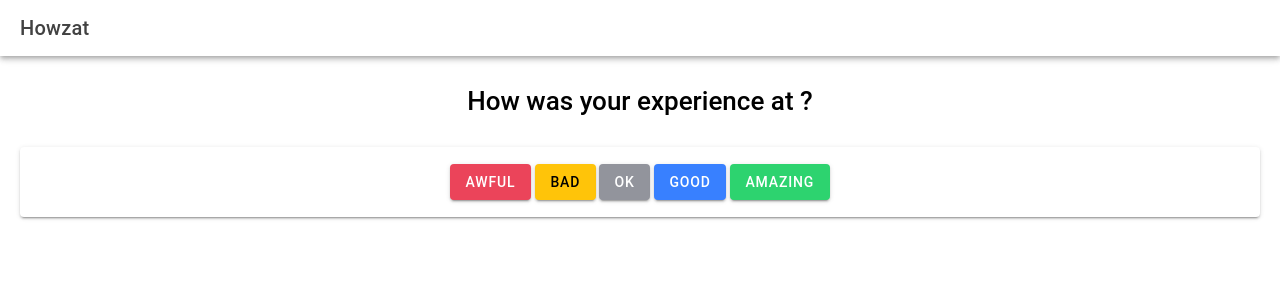
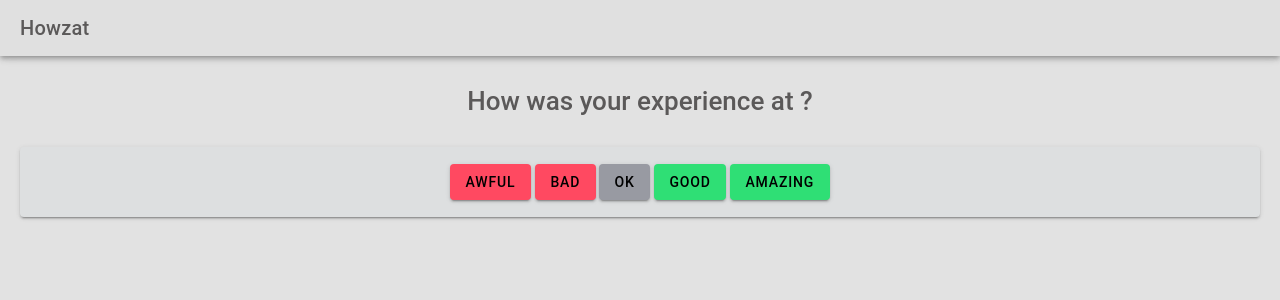
Before and after one commit to thekitbag/harkwise-client, a React (Vite) app in the folder app/: page / in a window 1280 px wide. Shown: the top 300 px of the page. Built offline with nearby package versions, Linux system fonts and the light colour scheme.

Commit message:
Fixed bug where comment only got sent if you hit submit after exiting the input field

```diff
--- a/app/src/components/FeedbackBox.tsx
+++ b/app/src/components/FeedbackBox.tsx
@@ -9,11 +9,12 @@ const FeedbackBox: React.FC<FeedbackBoxProps> = ({setComment}) => {
     const [feedback, setFeedback] = useState('');
 
   return (
+
         <IonItem>
-    <IonLabel position="floating">Enter your comment about the place (up to 160 characters)</IonLabel>
+        <IonLabel position="floating">Enter comment (160 characters Max)</IonLabel>
         <IonTextarea
             value={feedback}
-        onIonChange={(e: any) => {
+            onIonInput={(e: any) => {
                 const newValue = e.detail.value;
                 setFeedback(newValue);
                 setComment(newValue);
--- a/app/src/components/Rating.tsx
+++ b/app/src/components/Rating.tsx
@@ -11,9 +11,9 @@ const Rating: React.FC<RatingProps> = ({setRated}) => {
     <IonCard>
         <IonCardContent>
             <IonButton color="danger" onClick = { ()=> setRated({rated: true, rating: 1}) }>Awful</IonButton>
-            <IonButton color="warning" onClick = { ()=> setRated({rated: true, rating: 2}) }>Bad</IonButton>
+            <IonButton color="danger" onClick = { ()=> setRated({rated: true, rating: 2}) }>Bad</IonButton>
             <IonButton color="medium" onClick = { ()=> setRated({rated: true, rating: 3}) }>OK</IonButton>
-            <IonButton color="primary" onClick = { ()=> setRated({rated: true, rating: 4}) }>Good</IonButton>
+            <IonButton color="success" onClick = { ()=> setRated({rated: true, rating: 4}) }>Good</IonButton>
             <IonButton color="success" onClick = { ()=> setRated({rated: true, rating: 5}) }>Amazing</IonButton>
         </IonCardContent>
     </IonCard>
--- a/app/src/pages/Home.css
+++ b/app/src/pages/Home.css
@@ -5,3 +5,7 @@ ion-row {
 ion-header {
     font-size: 28px;
 }
+
+ion-textarea {
+    background-color: inherit;
+}
--- a/app/src/theme/variables.css
+++ b/app/src/theme/variables.css
@@ -1,108 +1,24 @@
-/* Ionic Variables and Theming. For more info, please see:
-http://ionicframework.com/docs/theming/ */
+:root {
+  --ion-color-primary: #8883ec;
+  --ion-color-primary-rgb: 154,149,255;
+  --ion-color-primary-contrast: #000000;
+  --ion-color-primary-contrast-rgb: 0,0,0;
+  --ion-color-primary-shade: #8883e0;
+  --ion-color-primary-tint: #a4a0ff;
 
-/** Ionic CSS Variables **/
-:root {
-  /** primary **/
-  --ion-color-primary: #3880ff;
-  --ion-color-primary-rgb: 56, 128, 255;
-  --ion-color-primary-contrast: #ffffff;
-  --ion-color-primary-contrast-rgb: 255, 255, 255;
-  --ion-color-primary-shade: #3171e0;
-  --ion-color-primary-tint: #4c8dff;
+  --ion-color-secondary: #ff7c9f;
+  --ion-color-secondary-rgb: 255,124,159;
+  --ion-color-secondary-contrast: #000000;
+  --ion-color-secondary-contrast-rgb: 0,0,0;
+  --ion-color-secondary-shade: #e06d8c;
+  --ion-color-secondary-tint: #ff89a9;
 
-  /** secondary **/
-  --ion-color-secondary: #3dc2ff;
-  --ion-color-secondary-rgb: 61, 194, 255;
-  --ion-color-secondary-contrast: #ffffff;
-  --ion-color-secondary-contrast-rgb: 255, 255, 255;
-  --ion-color-secondary-shade: #36abe0;
-  --ion-color-secondary-tint: #50c8ff;
-
-  /** tertiary **/
-  --ion-color-tertiary: #5260ff;
-  --ion-color-tertiary-rgb: 82, 96, 255;
-  --ion-color-tertiary-contrast: #ffffff;
-  --ion-color-tertiary-contrast-rgb: 255, 255, 255;
-  --ion-color-tertiary-shade: #4854e0;
-  --ion-color-tertiary-tint: #6370ff;
-
-  /** success **/
-  --ion-color-success: #2dd36f;
-  --ion-color-success-rgb: 45, 211, 111;
-  --ion-color-success-contrast: #ffffff;
-  --ion-color-success-contrast-rgb: 255, 255, 255;
-  --ion-color-success-shade: #28ba62;
-  --ion-color-success-tint: #42d77d;
-
-  /** warning **/
-  --ion-color-warning: #ffc409;
-  --ion-color-warning-rgb: 255, 196, 9;
-  --ion-color-warning-contrast: #000000;
-  --ion-color-warning-contrast-rgb: 0, 0, 0;
-  --ion-color-warning-shade: #e0ac08;
-  --ion-color-warning-tint: #ffca22;
-
-  /** danger **/
-  --ion-color-danger: #eb445a;
-  --ion-color-danger-rgb: 235, 68, 90;
-  --ion-color-danger-contrast: #ffffff;
-  --ion-color-danger-contrast-rgb: 255, 255, 255;
-  --ion-color-danger-shade: #cf3c4f;
-  --ion-color-danger-tint: #ed576b;
-
-  /** dark **/
-  --ion-color-dark: #222428;
-  --ion-color-dark-rgb: 34, 36, 40;
-  --ion-color-dark-contrast: #ffffff;
-  --ion-color-dark-contrast-rgb: 255, 255, 255;
-  --ion-color-dark-shade: #1e2023;
-  --ion-color-dark-tint: #383a3e;
-
-  /** medium **/
-  --ion-color-medium: #92949c;
-  --ion-color-medium-rgb: 146, 148, 156;
-  --ion-color-medium-contrast: #ffffff;
-  --ion-color-medium-contrast-rgb: 255, 255, 255;
-  --ion-color-medium-shade: #808289;
-  --ion-color-medium-tint: #9d9fa6;
-
-  /** light **/
-  --ion-color-light: #f4f5f8;
-  --ion-color-light-rgb: 244, 245, 248;
-  --ion-color-light-contrast: #000000;
-  --ion-color-light-contrast-rgb: 0, 0, 0;
-  --ion-color-light-shade: #d7d8da;
-  --ion-color-light-tint: #f5f6f9;
-}
-
-@media (prefers-color-scheme: dark) {
-  /*
-   * Dark Colors
-   * -------------------------------------------
-   */
-
-  body {
-    --ion-color-primary: #428cff;
-    --ion-color-primary-rgb: 66,140,255;
-    --ion-color-primary-contrast: #ffffff;
-    --ion-color-primary-contrast-rgb: 255,255,255;
-    --ion-color-primary-shade: #3a7be0;
-    --ion-color-primary-tint: #5598ff;
-
-    --ion-color-secondary: #50c8ff;
-    --ion-color-secondary-rgb: 80,200,255;
-    --ion-color-secondary-contrast: #ffffff;
-    --ion-color-secondary-contrast-rgb: 255,255,255;
-    --ion-color-secondary-shade: #46b0e0;
-    --ion-color-secondary-tint: #62ceff;
-
-    --ion-color-tertiary: #6a64ff;
-    --ion-color-tertiary-rgb: 106,100,255;
-    --ion-color-tertiary-contrast: #ffffff;
-    --ion-color-tertiary-contrast-rgb: 255,255,255;
-    --ion-color-tertiary-shade: #5d58e0;
-    --ion-color-tertiary-tint: #7974ff;
+  --ion-color-tertiary: #66f2f8;
+  --ion-color-tertiary-rgb: 102,242,248;
+  --ion-color-tertiary-contrast: #000000;
+  --ion-color-tertiary-contrast-rgb: 0,0,0;
+  --ion-color-tertiary-shade: #5ad5da;
+  --ion-color-tertiary-tint: #75f3f9;
 
   --ion-color-success: #2fdf75;
   --ion-color-success-rgb: 47,223,117;
@@ -120,8 +36,8 @@ http://ionicframework.com/docs/theming/ */
 
   --ion-color-danger: #ff4961;
   --ion-color-danger-rgb: 255,73,97;
-    --ion-color-danger-contrast: #ffffff;
-    --ion-color-danger-contrast-rgb: 255,255,255;
+  --ion-color-danger-contrast: #000000;
+  --ion-color-danger-contrast-rgb: 0,0,0;
   --ion-color-danger-shade: #e04055;
   --ion-color-danger-tint: #ff5b71;
 
@@ -145,92 +61,32 @@ http://ionicframework.com/docs/theming/ */
   --ion-color-light-contrast-rgb: 255,255,255;
   --ion-color-light-shade: #1e2023;
   --ion-color-light-tint: #383a3e;
-  }
 
-  /*
-   * iOS Dark Theme
-   * -------------------------------------------
-   */
+  --ion-background-color: #e0e0e0b1;
+  --ion-background-color-rgb: 30,43,51;
 
-  .ios body {
-    --ion-background-color: #000000;
-    --ion-background-color-rgb: 0,0,0;
-
-    --ion-text-color: #ffffff;
+  --ion-text-color: #5b5959;
   --ion-text-color-rgb: 255,255,255;
 
-    --ion-color-step-50: #0d0d0d;
-    --ion-color-step-100: #1a1a1a;
-    --ion-color-step-150: #262626;
-    --ion-color-step-200: #333333;
-    --ion-color-step-250: #404040;
-    --ion-color-step-300: #4d4d4d;
-    --ion-color-step-350: #595959;
-    --ion-color-step-400: #666666;
-    --ion-color-step-450: #737373;
-    --ion-color-step-500: #808080;
-    --ion-color-step-550: #8c8c8c;
-    --ion-color-step-600: #999999;
-    --ion-color-step-650: #a6a6a6;
-    --ion-color-step-700: #b3b3b3;
-    --ion-color-step-750: #bfbfbf;
-    --ion-color-step-800: #cccccc;
-    --ion-color-step-850: #d9d9d9;
-    --ion-color-step-900: #e6e6e6;
-    --ion-color-step-950: #f2f2f2;
+  --ion-color-step-50: #29363d;
+  --ion-color-step-100: #354047;
+  --ion-color-step-150: #404b52;
+  --ion-color-step-200: #4b555c;
+  --ion-color-step-250: #566066;
+  --ion-color-step-300: #626b70;
+  --ion-color-step-350: #6d757a;
+  --ion-color-step-400: #788085;
+  --ion-color-step-450: #838a8f;
+  --ion-color-step-500: #8f9599;
+  --ion-color-step-550: #9aa0a3;
+  --ion-color-step-600: #a5aaad;
+  --ion-color-step-650: #b0b5b8;
+  --ion-color-step-700: #bcbfc2;
+  --ion-color-step-750: #c7cacc;
+  --ion-color-step-800: #d2d5d6;
+  --ion-color-step-850: #dddfe0;
+  --ion-color-step-900: #e9eaeb;
+  --ion-color-step-950: #f4f4f5;
 
-    --ion-item-background: #000000;
-
-    --ion-card-background: #1c1c1d;
+  --ion-card-background: var(--ion-color-step-850);
 }
-
-  .ios ion-modal {
-    --ion-background-color: var(--ion-color-step-100);
-    --ion-toolbar-background: var(--ion-color-step-150);
-    --ion-toolbar-border-color: var(--ion-color-step-250);
-  }
-
-
-  /*
-   * Material Design Dark Theme
-   * -------------------------------------------
-   */
-
-  .md body {
-    --ion-background-color: #121212;
-    --ion-background-color-rgb: 18,18,18;
-
-    --ion-text-color: #ffffff;
-    --ion-text-color-rgb: 255,255,255;
-
-    --ion-border-color: #222222;
-
-    --ion-color-step-50: #1e1e1e;
-    --ion-color-step-100: #2a2a2a;
-    --ion-color-step-150: #363636;
-    --ion-color-step-200: #414141;
-    --ion-color-step-250: #4d4d4d;
-    --ion-color-step-300: #595959;
-    --ion-color-step-350: #656565;
-    --ion-color-step-400: #717171;
-    --ion-color-step-450: #7d7d7d;
-    --ion-color-step-500: #898989;
-    --ion-color-step-550: #949494;
-    --ion-color-step-600: #a0a0a0;
-    --ion-color-step-650: #acacac;
-    --ion-color-step-700: #b8b8b8;
-    --ion-color-step-750: #c4c4c4;
-    --ion-color-step-800: #d0d0d0;
-    --ion-color-step-850: #dbdbdb;
-    --ion-color-step-900: #e7e7e7;
-    --ion-color-step-950: #f3f3f3;
-
-    --ion-item-background: #1e1e1e;
-
-    --ion-toolbar-background: #1f1f1f;
-
-    --ion-tab-bar-background: #1f1f1f;
-
-    --ion-card-background: #1e1e1e;
-  }
-}
```
Lines whose indentation alone changed are shown as unchanged.
